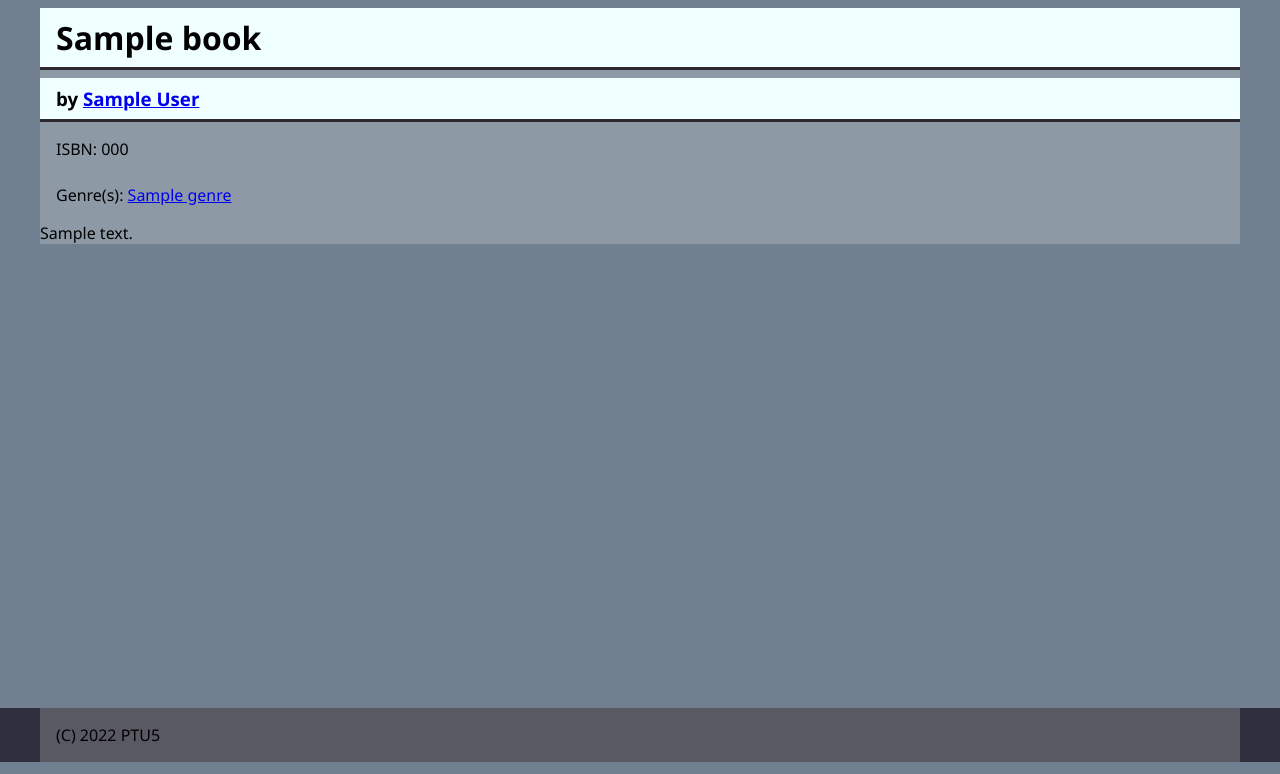
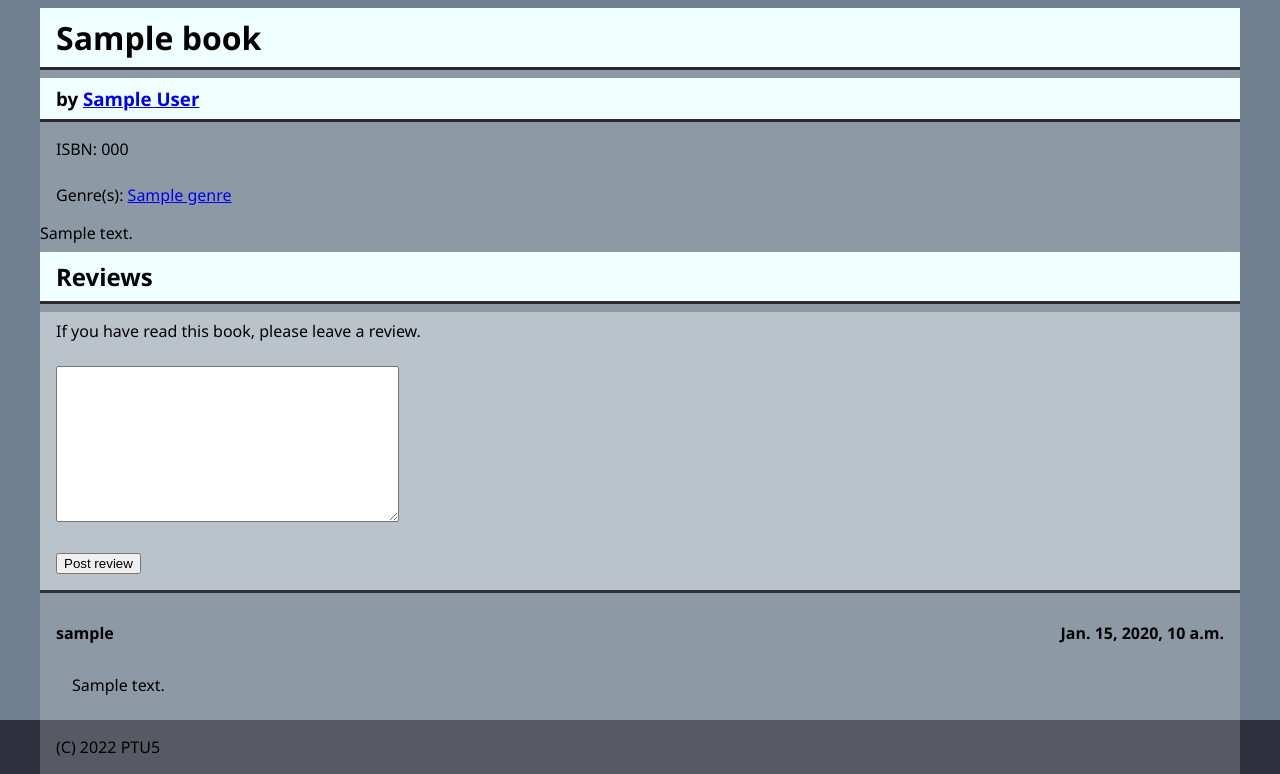
Before and after one commit to justinazymonaite/ptu5_django_library, a Django app: page /books/1/ in a window 1280 px wide. Shown: the part 38-812 px from the top of the page. Run offline with Django 4.2, Linux system fonts and the light colour scheme; a user stored in the database is signed in; tables that the repository leaves empty hold one stand-in row (values such as "Sample post").

Commit message:
django 9 paskaita review pridejimas

```diff
--- a/ptu5_library/library/admin.py
+++ b/ptu5_library/library/admin.py
@@ -30,7 +30,13 @@ class AuthorAdmin(admin.ModelAdmin):
     list_display = ('first_name', 'last_name', 'display_books')
     list_display_links = ('last_name', )
 
+
+class BookReviewAdmin(admin.ModelAdmin):
+    list_display = ('book', 'reader', 'created_at')
+
+
 admin.site.register(models.Author, AuthorAdmin)
 admin.site.register(models.Genre)
 admin.site.register(models.Book, BookAdmin)
 admin.site.register(models.BookInstance, BookInstanceAdmin)
+admin.site.register(models.BookReview, BookReviewAdmin)
--- /dev/null
+++ b/ptu5_library/library/forms.py
@@ -0,0 +1,21 @@
+from django import forms
+from . models import BookReview
+from django.utils.timezone import timedelta, datetime
+
+class BookReviewForm(forms.ModelForm):
+    def is_valid(self):
+        valid = super().is_valid()
+        if valid:
+            reader = self.cleaned_data.get("reader")
+            recent_posts = BookReview.objects.filter(reader=reader, created_at__gte=(datetime.now() - timedelta(days=1)))
+            if recent_posts:
+                return False
+        return valid
+
+    class Meta:
+        model = BookReview
+        fields = ('content', 'book', 'reader')
+        widgets = {
+            'book': forms.HiddenInput(),
+            'reader': forms.HiddenInput(),
+        }
--- a/ptu5_library/library/models.py
+++ b/ptu5_library/library/models.py
@@ -86,3 +86,15 @@ class BookInstance(models.Model):
 
     class Meta:
         ordering = ['due_back']
+
+class BookReview(models.Model):
+    book = models.ForeignKey(Book, verbose_name="book", on_delete=models.CASCADE, related_name='reviews')
+    reader = models.ForeignKey(get_user_model(), verbose_name='reader', on_delete=models.CASCADE, related_name='book_reviews')
+    created_at = models.DateTimeField("ceated at", auto_now_add=True)
+    content = models.TextField("content", max_length=2000)
+
+    class Meta:
+        ordering = ('-created_at',)
+
+    def __str__(self) -> str:
+        return f"{self.reader} on {self.book} at {self.created_at}"
--- a/ptu5_library/library/static/library/css/base.css
+++ b/ptu5_library/library/static/library/css/base.css
@@ -190,7 +190,7 @@ table {
     justify-self: stretch;
     background-color: rgba(255, 255, 255, 0.2);
     padding: 0.5rem;
-    border-bottom: 1px solid rgb(72, 72, 72);
+    border-bottom: 1px solid rgb(47, 47, 61);
 }
 
 .center {
@@ -218,3 +218,22 @@ table {
 .alert-success {
     color: rgb(28, 149, 56);
 }
+
+.float_right {
+    float: right
+}
+
+.book_review {
+    display: block;
+    padding: 0.5rem 1rem;
+    margin: 0;
+}
+
+.review_form label {
+    display: none;
+}
+
+.review_form {
+    background-color: rgba(255, 255, 255, 0.4);
+    border-bottom: 3px solid rgb(47, 47, 61);
+}
--- a/ptu5_library/library/templates/library/book_detail.html
+++ b/ptu5_library/library/templates/library/book_detail.html
@@ -8,11 +8,30 @@
     {% endif %}
     {% if object.genre %}
         <p>Genre(s): {# object.genre.all|join:", "#}
-             {% for genre in object.genre.all %}
+            {% for genre in object.genre.all %}
                 {{ genre.link_filtered_books }}
             {% endfor %}
     {% endif %}
     <div class='summary'>
         {{ object.summary|safe }}
     </div>
+    <h2>Reviews</h2>
+    {% if user.is_authenticated %}
+        <div class='review_form'>
+            <p>If you have read this book, please leave a review.</p>
+            <form action="" method="post">
+                {% csrf_token %}
+                {{ form.as_p }}
+                <p><button type="submit">Post review</button></p>
+            </form>
+        </div>
+    {% endif %}
+    {% if book.reviews %}
+        {% for review in book.reviews.all %}
+            <div class='book_review'>
+                <h4>{{ review.reader }}<span class='float_right'>{{ review.created_at }}</span></h4>
+                <p>{{ review.content }}</p>
+            </div>
+        {% endfor %}
+    {% endif %}
 {% endblock content %}
--- a/ptu5_library/library/views.py
+++ b/ptu5_library/library/views.py
@@ -1,9 +1,13 @@
 from django.shortcuts import render, get_object_or_404
+from django.urls import reverse
 from django.core.paginator import Paginator
 from django.db.models import Q
 from django.views.generic import ListView, DetailView
 from . models import Genre, Author, Book, BookInstance
 from django.contrib.auth.mixins import LoginRequiredMixin
+from django.views.generic.edit import FormMixin
+from . forms import BookReviewForm
+from django.contrib import messages
 
 # Create your views here.
 
@@ -63,9 +67,35 @@ class BookListView(ListView):
         return context
 
 
-class BookDetailView(DetailView):
+class BookDetailView(FormMixin, DetailView):
     model = Book
     template_name = 'library/book_detail.html'
+    form_class = BookReviewForm
+
+    def get_success_url(self):
+        return reverse('book', kwargs={'pk': self.get_object().id})
+
+    def post(self, *args, **kwargs):
+        self.object = self.get_object()
+        form = self.get_form()
+        if form.is_valid():
+            return self.form_valid(form)
+        else:
+            messages.error(self.request, "You're posting too much!")
+            return self.form_invalid(form)
+
+    def get_initial(self):
+        return {
+            'book': self.get_object(),
+            'reader': self.request.user
+        }
+
+    def form_valid(self, form):
+        form.instance.book = self.get_object()
+        form.instance.reader = self.request.user
+        form.save()
+        messages.success(self.request, "Your review has been posted.")
+        return super().form_valid(form)
 
 
 class UserBookListView(LoginRequiredMixin, ListView):
--- a/ptu5_library/user_profile/views.py
+++ b/ptu5_library/user_profile/views.py
@@ -33,5 +33,4 @@ def register(request):
             new_user = User.objects.create_user(username=username, email=email, password=password)
             messages.success(request, f'User {username} registration successful. You can log in now.')
             return redirect('login')
-
     return render(request, 'user_profile/register.html')
```
Also changed, not shown: ptu5_library/library/migrations/0009_bookreview.py (added), ptu5_library/library/migrations/0010_alter_bookreview_options.py (added).
